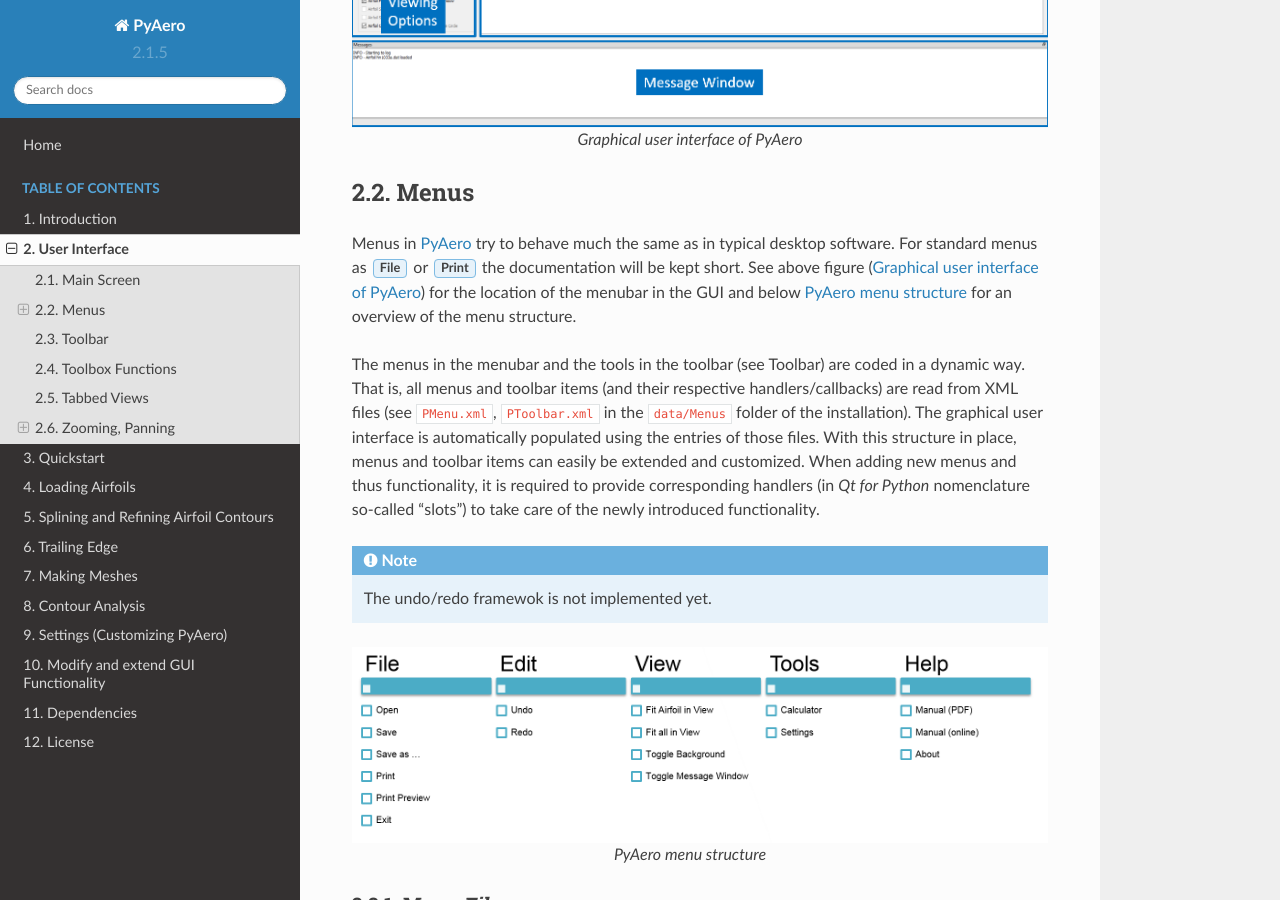
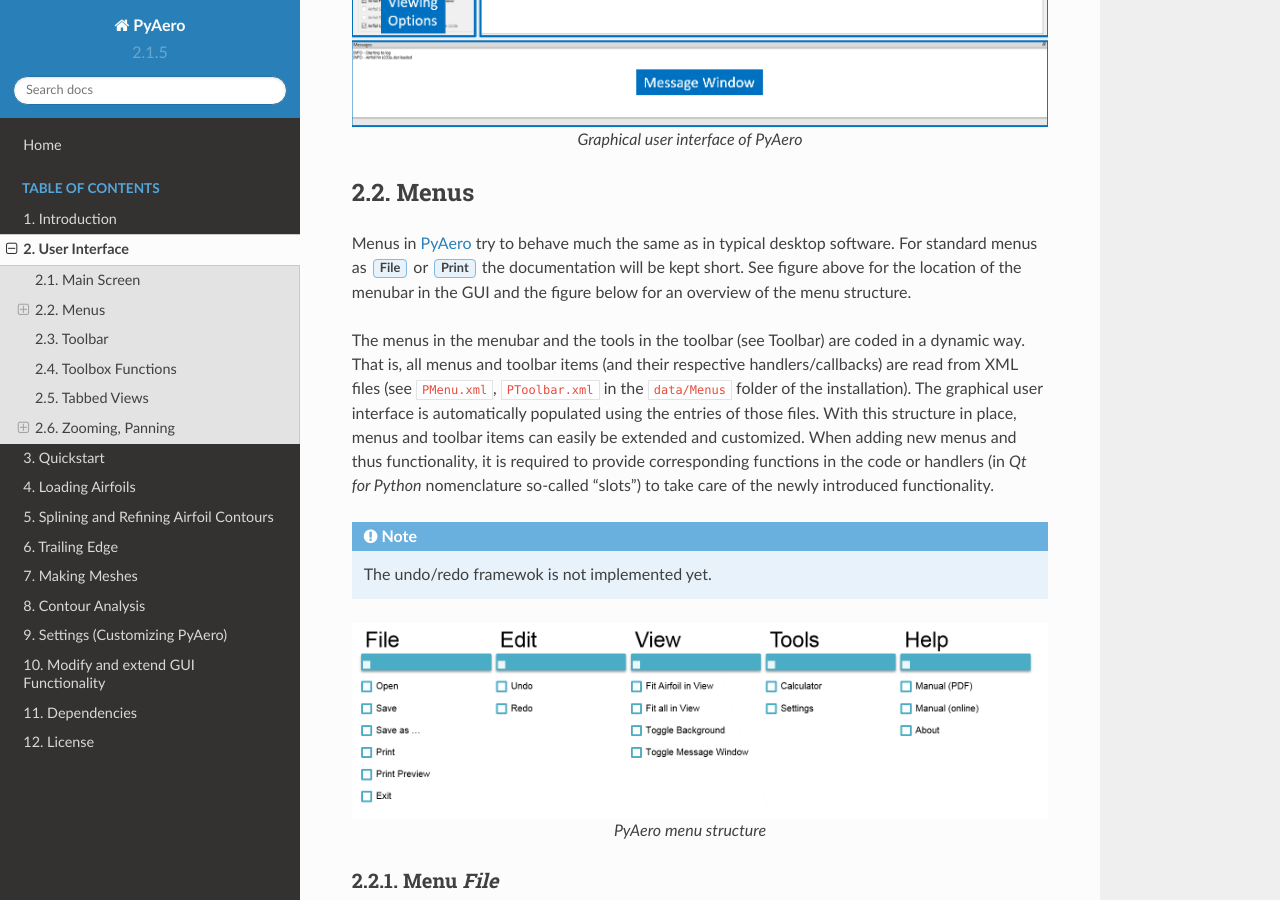
Before and after one commit to chiefenne/PyAero, a Sphinx documentation site: the page built from docs/ui_GUI.rst, in a window 1280 px wide and 900 px high, scrolled down 551 px. Built offline with Sphinx 7.4.7 and the Read the Docs theme 2.0.0, drawn with Linux system fonts in a browser that asks for light colours.

Commit message:
update docs

```diff
--- a/docs/ui_GUI.rst
+++ b/docs/ui_GUI.rst
@@ -20,9 +20,14 @@
 Menus
 -----
 
-Menus in `PyAero <index.html>`_ try to behave much the same as in typical desktop software. For standard menus as :guilabel:`File` or :guilabel:`Print` the documentation will be kept short. See above figure (:ref:`figure_main_screen_new`) for the location of the menubar in the GUI and below :ref:`figure_menu_structure` for an overview of the menu structure.
+Menus in `PyAero <index.html>`_ try to behave much the same as in typical desktop software. For standard menus as :guilabel:`File` or :guilabel:`Print` the documentation will be kept short.
+See figure above for the location of the menubar in the GUI and the figure below for an overview of the menu structure.
 
-The menus in the menubar and the tools in the toolbar (see Toolbar) are coded in a dynamic way. That is, all menus and toolbar items (and their respective handlers/callbacks) are read from XML files (see ``PMenu.xml``, ``PToolbar.xml`` in the ``data/Menus`` folder of the installation). The graphical user interface is automatically populated using the entries of those files. With this structure in place, menus and toolbar items can easily be extended and customized. When adding new menus and thus functionality, it is required to provide corresponding handlers (in *Qt for Python* nomenclature so-called “slots”) to take care of the newly introduced functionality.
+The menus in the menubar and the tools in the toolbar (see Toolbar) are coded in a dynamic way.
+That is, all menus and toolbar items (and their respective handlers/callbacks) are read from XML files (see ``PMenu.xml``, ``PToolbar.xml`` in the ``data/Menus`` folder of the installation).
+The graphical user interface is automatically populated using the entries of those files.
+With this structure in place, menus and toolbar items can easily be extended and customized.
+When adding new menus and thus functionality, it is required to provide corresponding functions in the code or handlers (in *Qt for Python* nomenclature so-called “slots”) to take care of the newly introduced functionality.
 
 .. note::
    The undo/redo framewok is not implemented yet.
```
